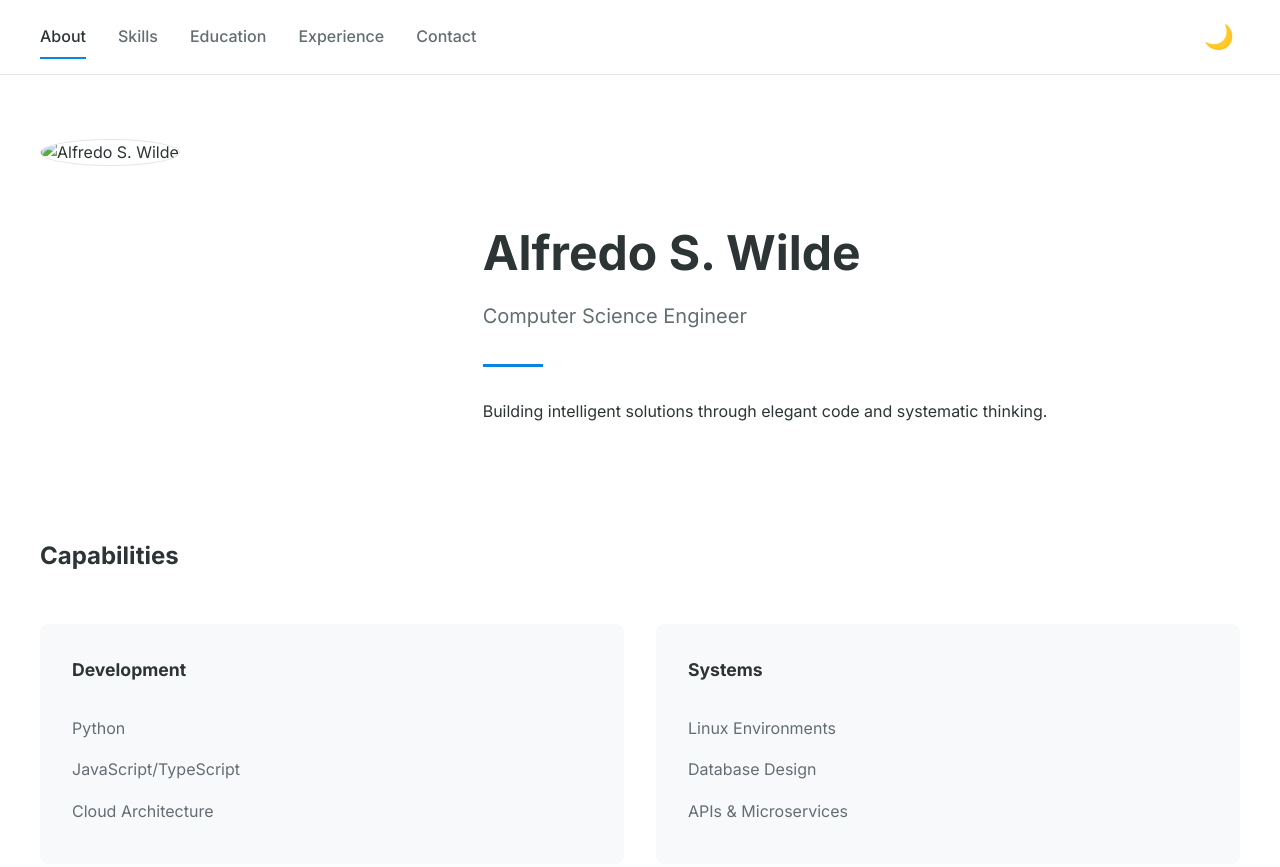
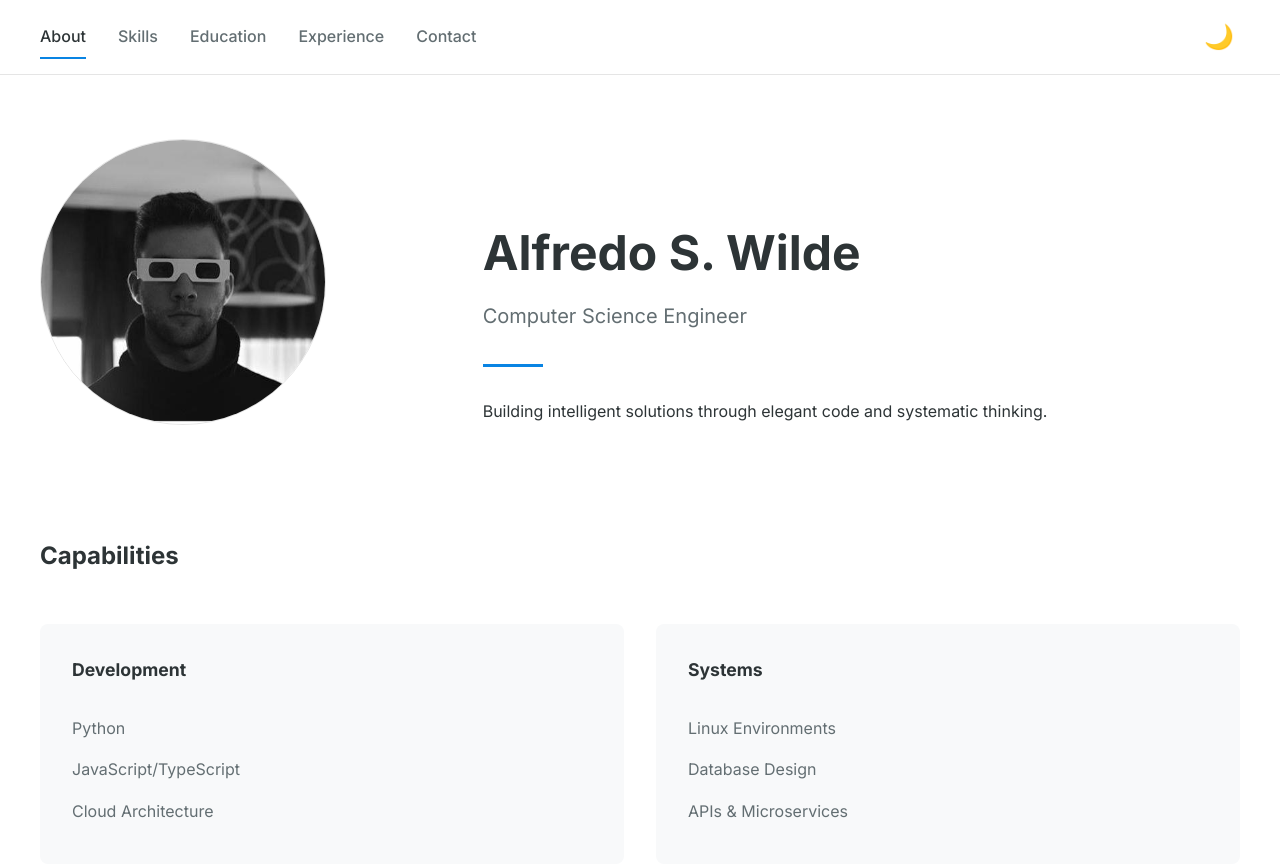
Before and after one commit to guilot/resume, a plain HTML site: page index.html in a window 1280 px wide. Shown: the top 867 px of the page. Drawn offline with Linux system fonts and the light colour scheme.

Commit message:
Changed data folder to images
allowed profile image to be upload

```diff
--- a/index.html
+++ b/index.html
@@ -29,7 +29,7 @@
         <section id="about" class="content-section active">
             <div class="profile-card">
                 <div class="profile-image-container">
-                    <img src="data/profile.jpeg" alt="Alfredo S. Wilde" class="profile-image">
+                    <img src="images/profile.jpeg" alt="Alfredo S. Wilde" class="profile-image">
                 </div>
                 <div class="profile-content">
                     <h1 class="name">Alfredo S. Wilde</h1>
```
Also changed, not shown: images/profile.jpeg (added), 1 other file.
